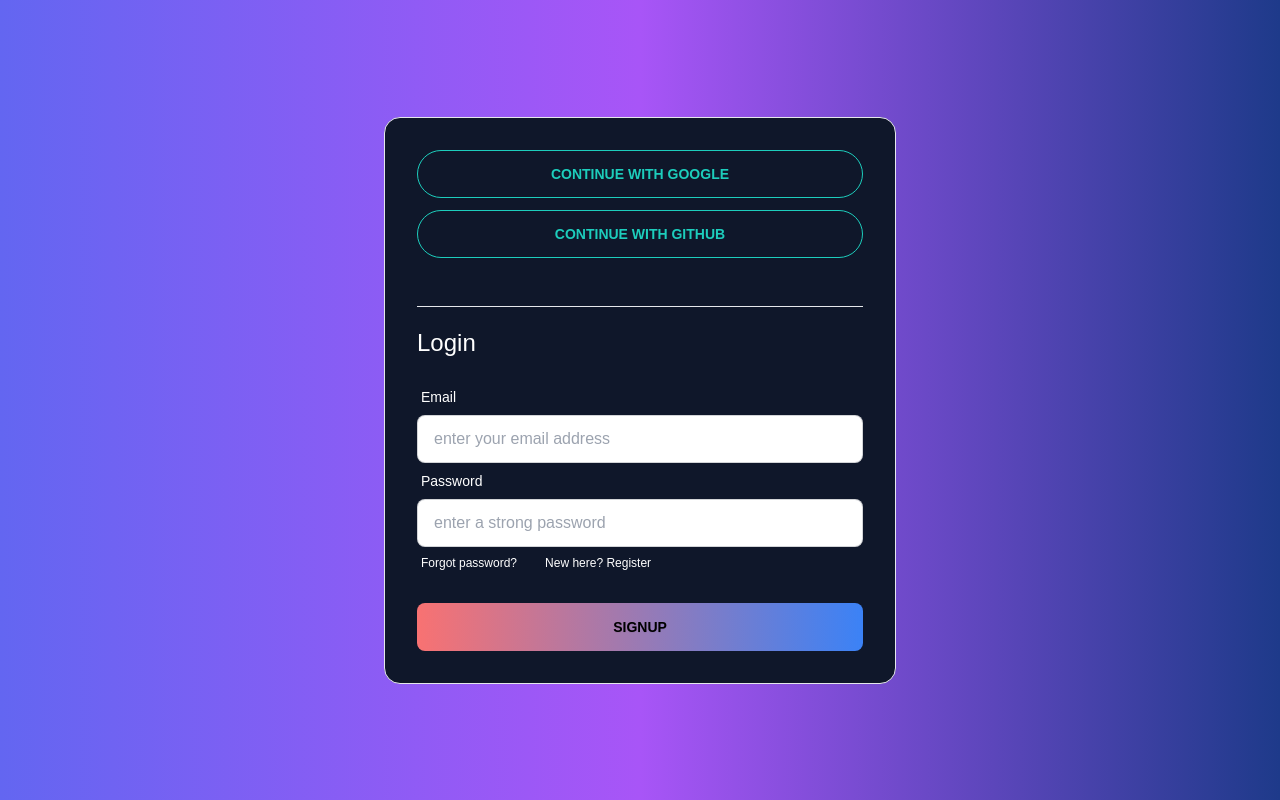
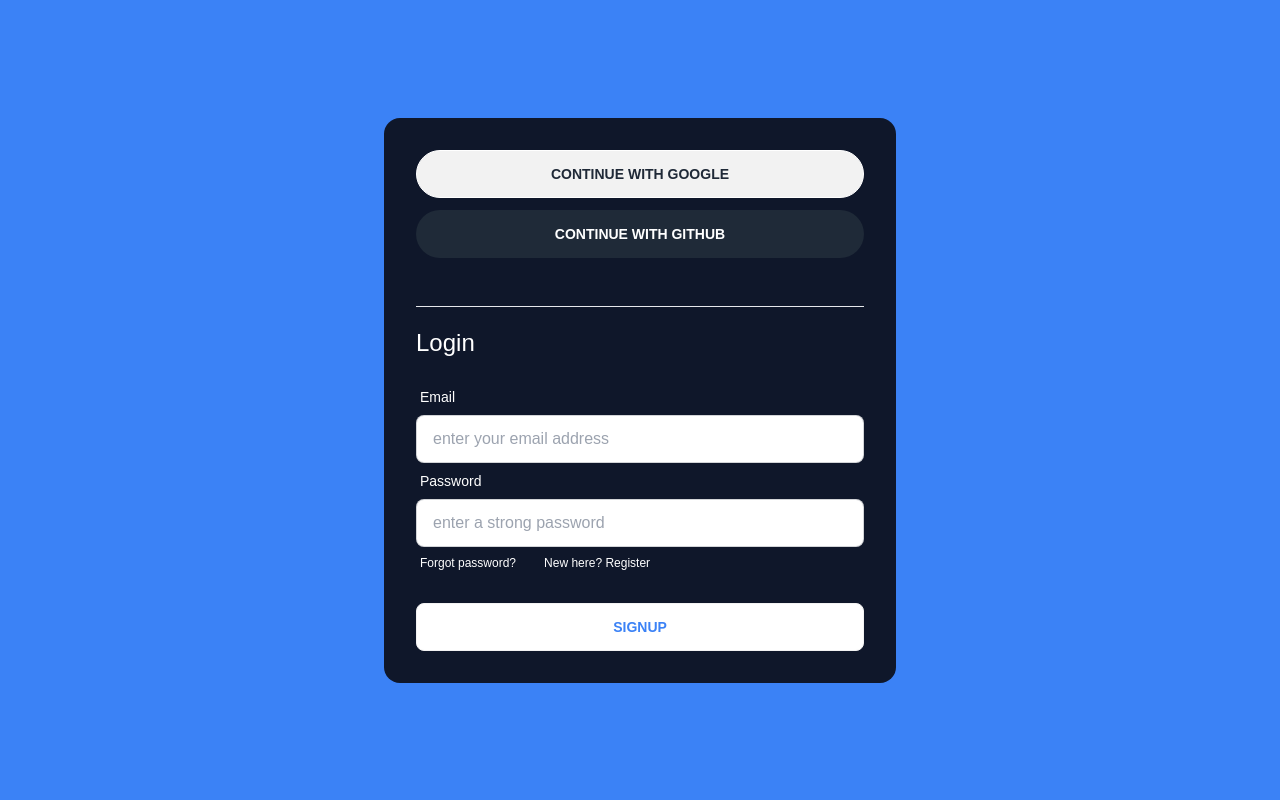
Before and after one commit to MdMuzahid07/Twitte-Cat-PWA, a React (Create React App) app: page /login in a window 1280 px wide. Built offline with nearby package versions, Linux system fonts and the light colour scheme; no server answers.

Commit message:
login page color currection

```diff
--- a/src/authentication/Login.js
+++ b/src/authentication/Login.js
@@ -33,9 +33,9 @@ const Login = () => {
 
 
     return (
-        <div className="bg-gradient-to-r from-indigo-500 via-purple-500 to-blue-900 min-h-screen bg-black">
+        <div className="bg-gradient-to-r bg-blue-500 min-h-screen">
             <div className="flex justify-center items-center min-h-screen  px-3 md:px-0">
-                <div className="card flex-shrink-0 w-full max-w-lg border animate__animated animate__fadeIn bg-slate-900">
+                <div className="card flex-shrink-0 w-full max-w-lg animate__animated animate__fadeIn bg-slate-900">
                     <div className="card-body">
                         <div className="mb-10">
                             <SocialLogin />
@@ -72,7 +72,7 @@ const Login = () => {
 
                             </div>
                             <div className="mt-6">
-                                <button onClick={() => signInWithEmailAndPassword(email, password)} className="btn bg-gradient-to-r from-error to-blue-500 hover:from-pink-500 hover:to-yellow-500 text-black font-bold btn-block glass">SignUp</button>
+                                <button onClick={() => signInWithEmailAndPassword(email, password)} className="btn bg-white text-blue-500 font-bold btn-block">SignUp</button>
                             </div>
                         </div>
                     </div>
--- a/src/authentication/SocialLogin.js
+++ b/src/authentication/SocialLogin.js
@@ -20,7 +20,7 @@ const SocialLogin = () => {
         navigate("/");
     }
     if (loading || gLoading) {
-        return <div className="flex justify-center">
+        return <div className="flex justify-end">
             <span className="loading loading-spinner loading-lg text-white"></span>
         </div>
     }
@@ -36,8 +36,8 @@ const SocialLogin = () => {
 
     return (
         <div>
-            <button onClick={() => signInWithGoogle()} type="button" className="btn btn-accent btn-outline font-bold btn-block rounded-full mb-3">Continue with Google</button>
-            <button onClick={() => signInWithGithub()} type="button" className="btn btn-accent btn-outline font-bold btn-block rounded-full">Continue with Github</button>
+            <button onClick={() => signInWithGoogle()} type="button" className="btn  border border-white font-bold btn-block rounded-full mb-3">Continue with Google</button>
+            <button onClick={() => signInWithGithub()} type="button" className="btn  bg-[#1F2A38] text-white border-0 font-bold btn-block hover:text-black rounded-full">Continue with Github</button>
         </div>
     );
 };
```
